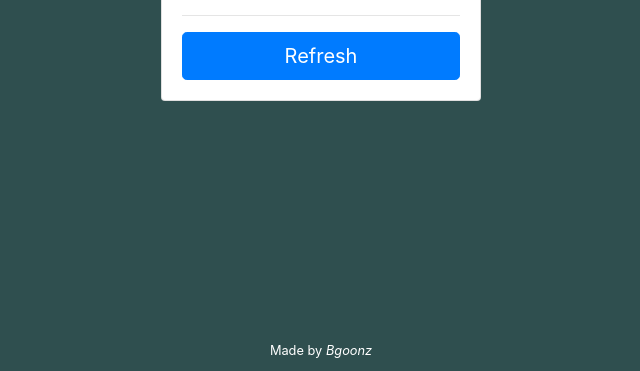
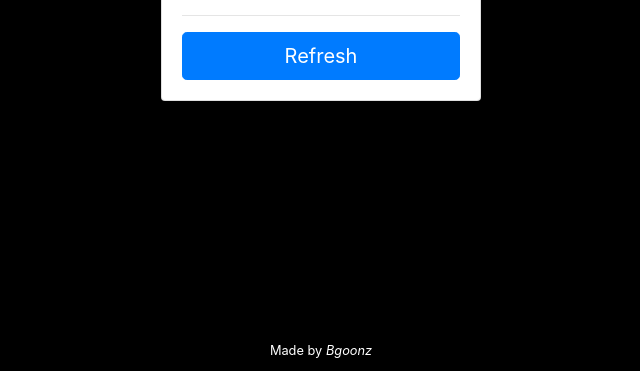
Before and after one commit to bgoonz/random-picker, a plain HTML site: page index.html in a window 1280 px wide. Shown: the part 429-800 px from the top of the page, without its empty margins (319-959 px from the left). Drawn offline with nearby package versions, Linux system fonts and the light colour scheme.

Commit message:
Update index.html

```diff
--- a/index.html
+++ b/index.html
@@ -68,7 +68,7 @@
 
     <style>
     body {
-      background-color: darkslategrey;
+      background-color: black;
     }
     #foot{
       position: absolute; bottom: 10px
```
